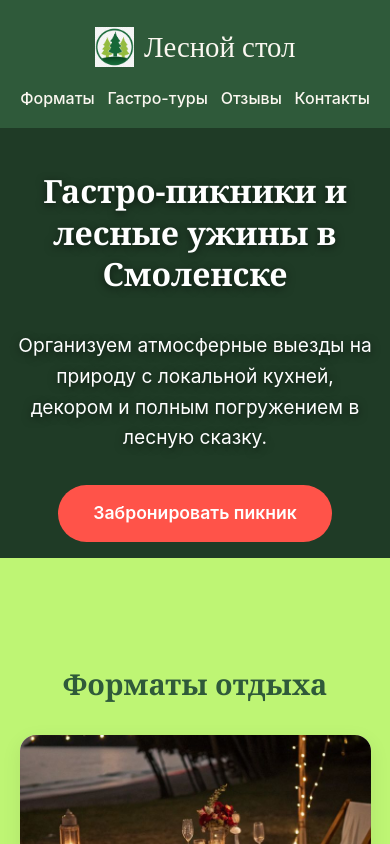
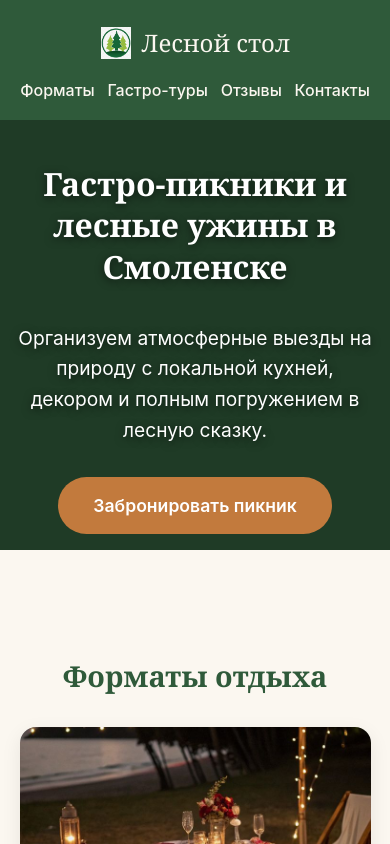
Before and after one commit to elalekseeva2002-del/les, a plain HTML site: page КП/index.html in a window 390 px wide. Shown: the top 844 px of the page. Drawn offline with Linux system fonts and the light colour scheme.

Commit message:
Add files via upload

```diff
--- a/КП/style.css
+++ b/КП/style.css
@@ -1,4 +1,3 @@
-/* ===== Базовые стили ===== */
 *,
 *::before,
 *::after {
@@ -10,12 +9,12 @@ body {
     font-family: -apple-system, BlinkMacSystemFont, 'Segoe UI', Roboto, Oxygen, Ubuntu, Cantarell, sans-serif;
     line-height: 1.6;
     color: #2E3B2E;
-    background-color: #bef574;
+    background-color: #FBF7F0;
     scroll-behavior: smooth;
 }
 
 h1, h2, h3 {
-    font-family: 'Playfair Display', Georgia, serif;
+    font-family: Georgia, 'Times New Roman', serif;
     font-weight: 600;
     line-height: 1.3;
     color: #2F5A3A;
@@ -29,11 +28,10 @@ img {
     max-width: 100%;
     height: auto;
     display: block;
-    aspect-ratio: attr(width) / attr(height); /* fallback, работает в связке с width/height */
 }
 
 a {
-    color: #ff5349;
+    color: #C27A3D;
     text-decoration: none;
     transition: color 0.2s;
 }
@@ -42,7 +40,6 @@ a:hover {
     text-decoration: underline;
 }
 
-/* ===== Навигация ===== */
 header {
     background-color: #2F5A3A;
     padding: 1rem 5%;
@@ -51,27 +48,31 @@ header {
     z-index: 10;
     margin: 0;
 }
+
 nav {
     display: flex;
     justify-content: space-between;
     align-items: center;
     flex-wrap: wrap;
 }
+
 .logo {
     display: flex;
     align-items: center;
     gap: 0.6rem;
-    font-family: 'Playfair Display', serif;
+    font-family: Georgia, 'Times New Roman', serif;
     font-size: 1.8rem;
     color: #FBF7F0;
     text-decoration: none;
 }
+
 .logo img {
     width: 40px;
     height: 40px;
-    object-fit: contain; /* сохраняет пропорции, если логотип не квадратный */
+    object-fit: contain;
     flex-shrink: 0;
 }
+
 nav ul {
     list-style: none;
     display: flex;
@@ -79,18 +80,20 @@ nav ul {
     margin: 0;
     padding: 0;
 }
+
 nav a {
     color: #FBF7F0;
     font-weight: 500;
     padding: 0.5rem 0;
 }
+
 nav a:hover {
     color: #F6D55C;
     text-decoration: none;
 }
 
-/* ===== Hero ===== */
 #hero {
+    margin-top: 0;
     min-height: 70vh;
     background: url('images/hero-bg.webp') no-repeat center center / cover;
     display: flex;
@@ -100,9 +103,10 @@ nav a:hover {
     text-align: center;
     padding: 2rem 5%;
     color: #fff;
-    background-color: #2F5A3A; /* fallback */
+    background-color: #2F5A3A;
     position: relative;
 }
+
 #hero::after {
     content: '';
     position: absolute;
@@ -110,24 +114,26 @@ nav a:hover {
     background: rgba(0, 0, 0, 0.35);
     z-index: 1;
 }
+
 #hero > * {
     position: relative;
     z-index: 2;
 }
+
 #hero h1, #hero p {
     color: #fff;
     text-shadow: 0 2px 8px rgba(0,0,0,0.6);
 }
+
 #hero p {
     font-size: 1.2rem;
     max-width: 600px;
     margin-bottom: 2rem;
 }
 
-/* ===== Кнопки ===== */
 .btn-primary {
     display: inline-block;
-    background-color: #ff5349;
+    background-color: #C27A3D;
     color: #fff;
     padding: 0.9rem 2.2rem;
     border-radius: 40px;
@@ -136,12 +142,14 @@ nav a:hover {
     transition: background-color 0.2s, transform 0.2s;
     text-decoration: none;
 }
+
 .btn-primary:hover {
     background-color: #2F5A3A;
     transform: translateY(-2px);
     text-decoration: none;
     color: #fff;
 }
+
 .btn-secondary {
     display: inline-block;
     background-color: #2F5A3A;
@@ -150,22 +158,22 @@ nav a:hover {
     border-radius: 30px;
     font-weight: 500;
 }
+
 .btn-secondary:hover {
-    background-color: #ff5349;
+    background-color: #C27A3D;
     color: #fff;
     text-decoration: none;
 }
 
-/* ===== Секции ===== */
 section {
     padding: 4rem 5%;
 }
+
 #formats, #tours, #reviews, #contacts {
     max-width: 1200px;
     margin: 0 auto;
 }
 
-/* Карточки форматов */
 .cards-container {
     display: flex;
     flex-wrap: wrap;
@@ -173,6 +181,7 @@ section {
     justify-content: center;
     margin-top: 2rem;
 }
+
 .card {
     background: #fff;
     border-radius: 16px;
@@ -182,22 +191,25 @@ section {
     max-width: 380px;
     transition: transform 0.3s;
 }
+
 .card:hover {
     transform: translateY(-5px);
 }
+
 .card img {
     width: 100%;
     height: 220px;
     object-fit: cover;
 }
+
 .card h3, .card p {
     padding: 0 1.2rem;
 }
+
 .card p {
     padding-bottom: 1.5rem;
 }
 
-/* Таблица туров */
 table {
     width: 100%;
     border-collapse: collapse;
@@ -207,23 +219,25 @@ table {
     overflow: hidden;
     box-shadow: 0 2px 10px rgba(0,0,0,0.05);
 }
+
 caption {
     font-size: 0.9rem;
     margin-bottom: 0.5rem;
     color: #666;
 }
+
 th, td {
     padding: 1rem;
     text-align: left;
     border-bottom: 1px solid #eee;
 }
+
 th {
     background-color: #2F5A3A;
     color: #fff;
     font-weight: 600;
 }
 
-/* Отзывы */
 .reviews-slider {
     display: flex;
     flex-wrap: wrap;
@@ -231,6 +245,7 @@ th {
     justify-content: center;
     margin-top: 2rem;
 }
+
 blockquote {
     background: #fff;
     padding: 2rem;
@@ -240,8 +255,9 @@ blockquote {
     font-style: italic;
     position: relative;
 }
+
 blockquote::before {
-    content: '“';
+    content: '\201C';
     font-size: 4rem;
     color: #C27A3D;
     position: absolute;
@@ -249,6 +265,7 @@ blockquote::before {
     left: 15px;
     font-family: serif;
 }
+
 cite {
     display: block;
     margin-top: 1rem;
@@ -257,16 +274,17 @@ cite {
     color: #2F5A3A;
 }
 
-/* Контакты и форма */
 .contacts-wrapper {
     display: flex;
     flex-wrap: wrap;
     gap: 2rem;
     margin-top: 2rem;
 }
+
 .contact-info {
     flex: 1 1 300px;
 }
+
 form {
     flex: 1 1 400px;
     background: #fff;
@@ -274,11 +292,13 @@ form {
     border-radius: 16px;
     box-shadow: 0 4px 15px rgba(0,0,0,0.08);
 }
+
 form label {
     display: block;
     margin-top: 1rem;
     font-weight: 500;
 }
+
 form input, form select, form textarea {
     width: 100%;
     padding: 0.7rem;
@@ -288,14 +308,17 @@ form input, form select, form textarea {
     font-family: inherit;
     font-size: 1rem;
 }
+
 form input:focus, form select:focus, form textarea:focus {
-    outline: 2px solid #ff5349;
+    outline: 2px solid #C27A3D;
     border-color: transparent;
 }
+
 form button {
     margin-top: 1.5rem;
     width: 100%;
 }
+
 .form-note {
     font-size: 0.85rem;
     color: #999;
@@ -303,7 +326,6 @@ form button {
     text-align: center;
 }
 
-/* ===== Подвал ===== */
 footer {
     background: #2F5A3A;
     color: #FBF7F0;
@@ -311,11 +333,11 @@ footer {
     padding: 1.5rem 5%;
     margin-top: 3rem;
 }
+
 footer a {
     color: #F6D55C;
 }
 
-/* ===== Адаптивность ===== */
 @media (max-width: 768px) {
     nav {
         flex-direction: column;
@@ -325,6 +347,13 @@ footer a {
         flex-wrap: wrap;
         justify-content: center;
         gap: 0.8rem;
+    }
+    .logo {
+        font-size: 1.5rem;
+    }
+    .logo img {
+        width: 32px;
+        height: 32px;
     }
     #hero {
         min-height: 50vh;
```
